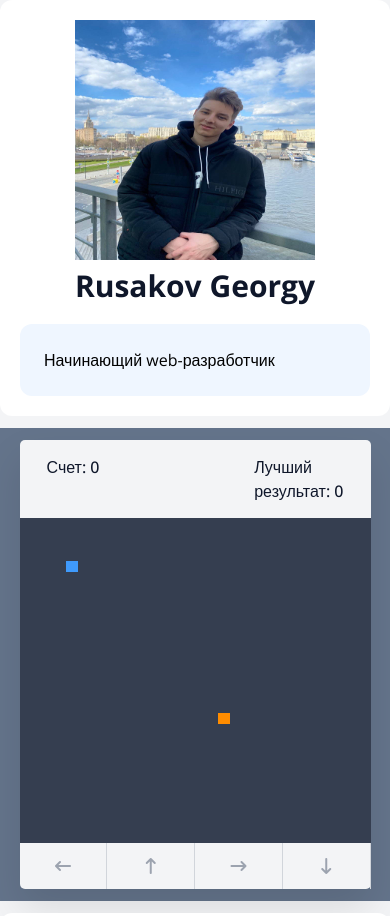
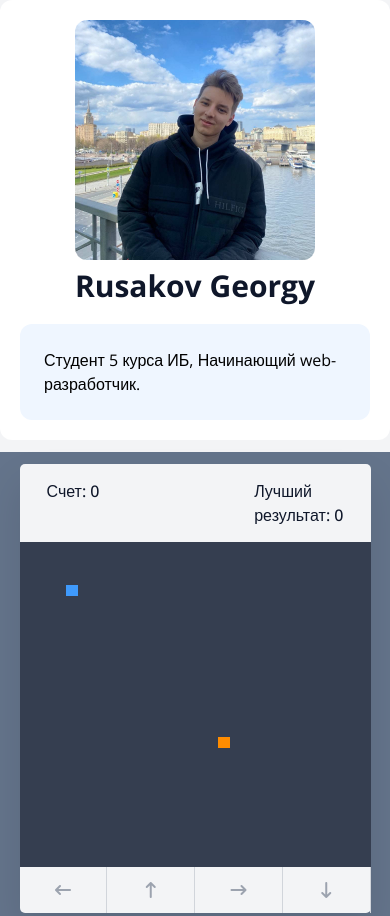
Before and after one commit to GeorgyRusakov/Portfolio, a plain HTML site: page index.html in a window 390 px wide. Shown: the top 916 px of the page. Drawn offline with nearby package versions, Linux system fonts and the light colour scheme.

Commit message:
Добавил адаптивность для фотографии, чтобы она органично смотрелась на странице

```diff
--- a/index.html
+++ b/index.html
@@ -33,8 +33,8 @@
           <div class="rounded-xl">
             <!-- TODO: 8. Добавить свое фото -->
             <img
-              class="w-60 h-60"
-              src="img/MyPhotoMsc.jpg"
+              class="w-60 h-60 object-cover rounded-xl"
+              src="img/MyPhotoMSC.jpg"
               alt="Ваше фото"
             />
           </div>
@@ -44,7 +44,7 @@
 
         <!-- TODO: 10. Добавить информацию о себе -->
         <div class="bg-blue-50 w-full rounded-xl p-6">
-          Начинающий web-разработчик
+          Студент 5 курса ИБ, Начинающий web-разработчик.
         </div>
       </div>
 
```
